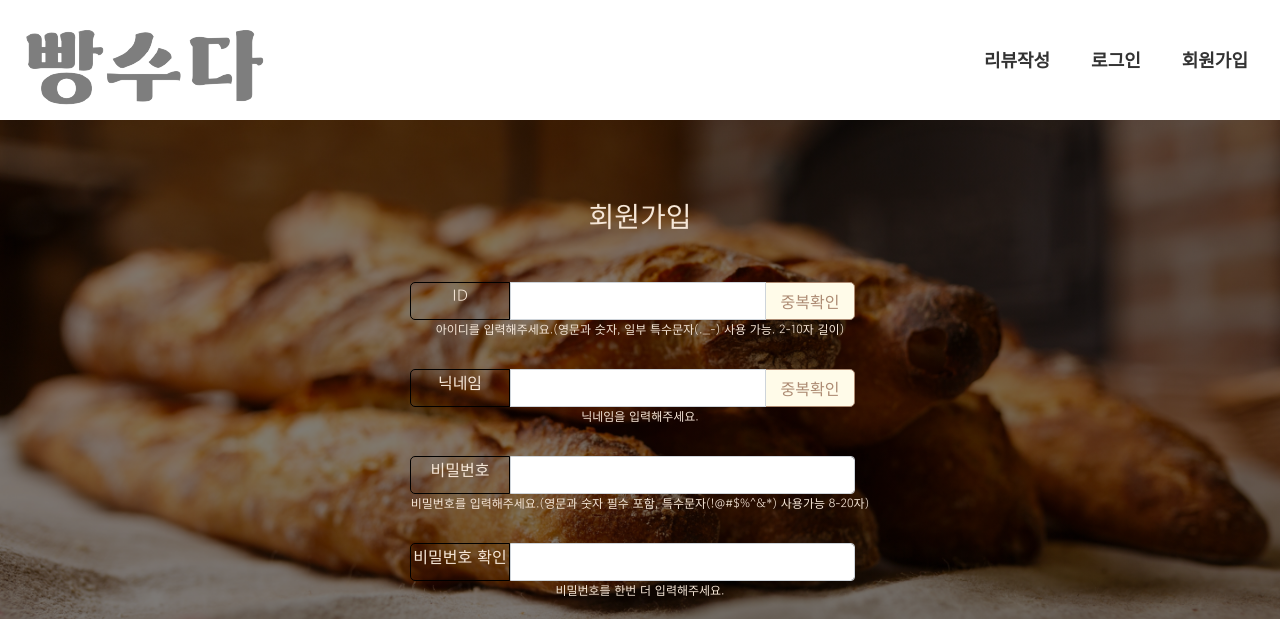
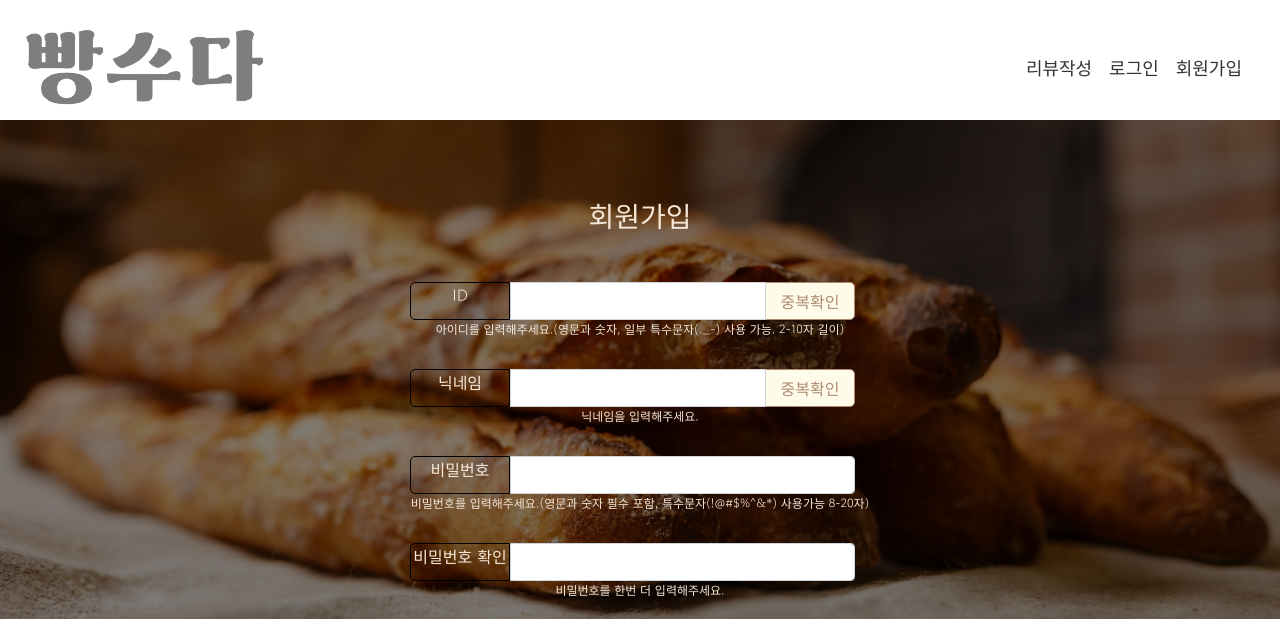
Before and after one commit to yoodeve/breadtalk, a Flask app: page /reg in a window 1280 px wide. Shown: the top 619 px of the page. Run offline with Flask 2, Linux system fonts and the light colour scheme.

Commit message:
css 최종

```diff
--- a/app.py
+++ b/app.py
@@ -147,4 +147,4 @@ def mypage():
     return render_template('mypage.html', nick=nick, reviews=reviews)
 
 if __name__ == '__main__':
-    app.run('0.0.0.0', port=5000, debug=True)
+    app.run('0.0.0.0', port=5050, debug=True)
--- a/templates/register.html
+++ b/templates/register.html
@@ -134,6 +134,11 @@
             color: #AD8B73;
             border: #AD8B73 solid 1px;
             border-radius: 5px;
+        }
+        .headers {
+            background-color: transparent;
+            border: transparent;
+            font-size: 18px;
         }
     </style>
 
@@ -282,19 +287,11 @@
     <div class="nav_link" onclick="window.location.href = '/'">
         <img src="static/mylogo.png" alt="">
     </div>
-    <nav>
-        <ul class="nav_ul">
-            <li class="nav_li">
-                <a class="nav_link" href="/api/writing">리뷰작성</a>
-            </li>
-            <li class="nav_li">
-                <a class="nav_link" href="/login">로그인</a>
-            </li>
-            <li class="nav_li">
-                <a class="nav_link" href="/reg">회원가입</a>
-            </li>
-        </ul>
-    </nav>
+         <div>
+            <button  class="headers" onclick="location.href='api/writing'">리뷰작성</button>
+            <button  class="headers" onclick="location.href='/login'">로그인</button>
+            <button  class="headers" onclick="location.href='/reg'">회원가입</button>
+        </div>
 </header>
 
 <div class="bodyClass">
```
Also changed, not shown: templates/index.html (+15 -3 lines), templates/login.html (+10 -13 lines), templates/write.html (+10 -11 lines).
